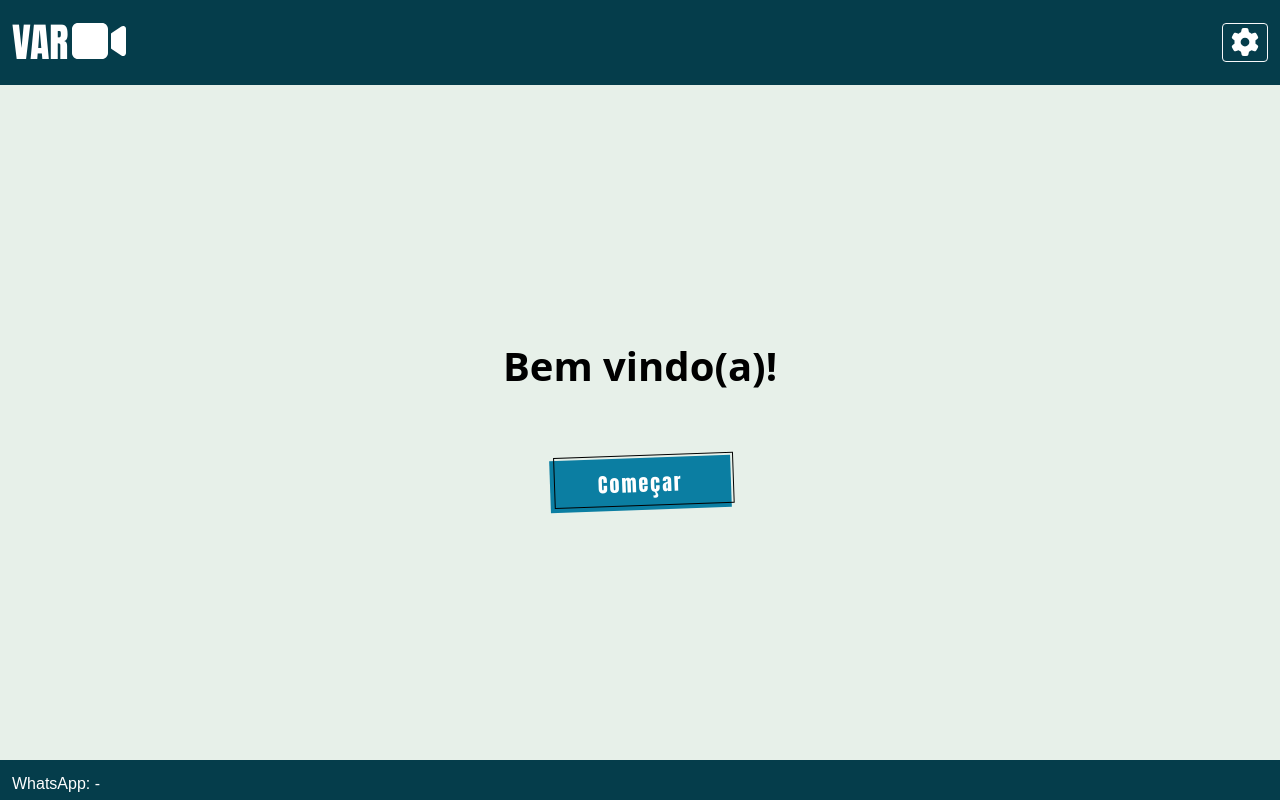
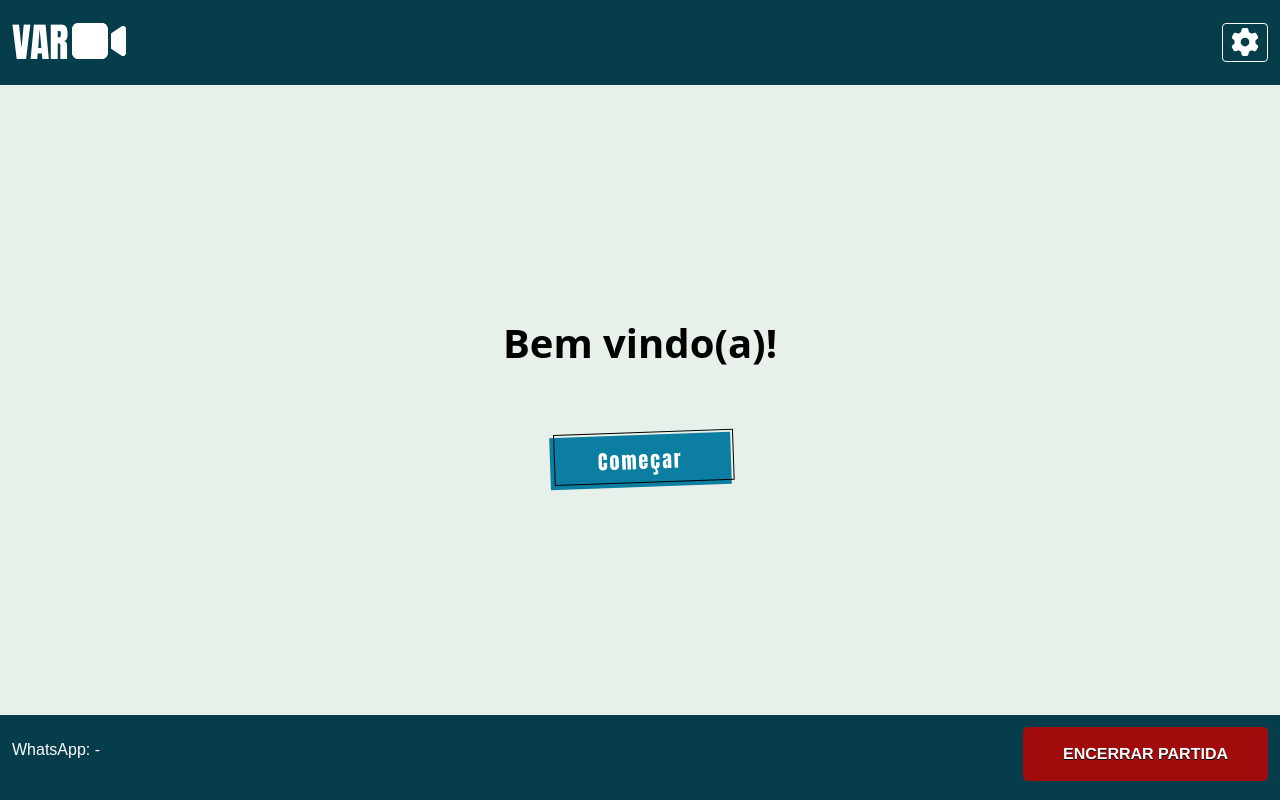
Before and after one commit to guihh98/futcam-front, a React (Create React App) app: page / in a window 1280 px wide. Built offline with nearby package versions, Linux system fonts and the light colour scheme.

Commit message:
feat: add end button on footer and fix small details

```diff
--- a/src/components/buttonPressStyled/index.tsx
+++ b/src/components/buttonPressStyled/index.tsx
@@ -1,4 +1,4 @@
-import { ButtonStyle } from "./styles";
+import { ButtonStyle } from './styles';
 
 export interface ButtonPressProps {
   content: string | JSX.Element
@@ -6,12 +6,21 @@ export interface ButtonPressProps {
   pressColor?: string
   shandowColor?: string
   fontSize?: string
+  className?: string
+  onClick?: () => void
 }
 
-export const ButtonPress = ({content, mainColor, pressColor, shandowColor, fontSize}: ButtonPressProps): JSX.Element => {
+export const ButtonPress = ({content, mainColor, pressColor, shandowColor, fontSize, className, onClick}: ButtonPressProps): JSX.Element => {
   return (
-    <ButtonStyle mainColor={mainColor} pressColor={pressColor} shandowColor={shandowColor} fontSize={fontSize}>
-        <a href="#">{content}</a>
+    <ButtonStyle
+      onClick={onClick}
+      className={className}
+      mainColor={mainColor}
+      pressColor={pressColor}
+      shandowColor={shandowColor}
+      fontSize={fontSize}
+    >
+      <a>{content}</a>
     </ButtonStyle>
   );
 }
--- a/src/components/buttonPressStyled/styles.ts
+++ b/src/components/buttonPressStyled/styles.ts
@@ -1,10 +1,13 @@
-import styled from "styled-components";
+import styled from 'styled-components';
+
+/* As linhas comentadas fazem o efeito do clique e da sombra, desabilitei  temporariamente */
 
 interface ButtonProps {
   mainColor?: string
   pressColor?: string
   shandowColor?: string
   fontSize?: string
+  fontColor?: string
 }
 
 export const ButtonStyle = styled.div<ButtonProps>`
@@ -13,24 +16,24 @@ export const ButtonStyle = styled.div<ButtonProps>`
   margin: 20px;
 
   a {
-    color: white;
+    color: ${(props) => props.fontColor ?? 'white'} !important;
     font-family: Helvetica, sans-serif;
     font-weight: bold;
-    font-size: ${(props) => props.fontSize || '36px'};
+    font-size: ${(props) => props.fontSize ?? '36px'};
     text-align: center;
     text-decoration: none;
-    background-color: ${(props) => props.mainColor || '#053d4b'};
+    background-color: ${(props) => props.mainColor ?? '#053d4b'};
     display: block;
     position: relative;
-    padding: 20px 40px;
+    padding: 15px 40px;
 
     -webkit-tap-highlight-color: rgba(0, 0, 0, 0);
     text-shadow: 0px 1px 0px #000;
     filter: dropshadow(color=#000, offx=0px, offy=1px);
 
-    -webkit-box-shadow: inset 0 1px 0 #ffe5c4, 0 10px 0 ${(props) => props.shandowColor || '#05323D'};
-    -moz-box-shadow: inset 0 1px 0 #ffe5c4, 0 10px 0 ${(props) => props.shandowColor || '#05323D'};
-    box-shadow: inset 0 1px 0 #ffe5c4, 0 10px 0 ${(props) => props.shandowColor || '#05323D'};
+    /* -webkit-box-shadow: inset 0 1px 0 #ffe5c4, 0 10px 0 ${(props) => props.shandowColor ?? '#05323D'}; */
+    /* -moz-box-shadow: inset 0 1px 0 #ffe5c4, 0 10px 0 ${(props) => props.shandowColor ?? '#05323D'}; */
+    /* box-shadow: inset 0 1px 0 #ffe5c4, 0 10px 0 ${(props) => props.shandowColor ?? '#05323D'}; */
 
     -webkit-border-radius: 5px;
     -moz-border-radius: 5px;
@@ -38,12 +41,12 @@ export const ButtonStyle = styled.div<ButtonProps>`
   }
 
   a:active {
-    top: 10px;
-    background-color: ${(props) => props.pressColor || '#2DB9EA'};
+    /* top: 5px; */
+    background-color: ${(props) => props.pressColor ?? '#2DB9EA'};
 
-    -webkit-box-shadow: inset 0 1px 0 #ffe5c4, inset 0 -3px 0 ${(props) => props.shandowColor || '#05323D'};
-    -moz-box-shadow: inset 0 1px 0 #ffe5c4, inset 0 -3pxpx 0 ${(props) => props.shandowColor || '#05323D'};
-    box-shadow: inset 0 1px 0 #ffe5c4, inset 0 -3px 0 ${(props) => props.shandowColor || '#05323D'};
+    /* -webkit-box-shadow: inset 0 1px 0 #ffe5c4, inset 0 -3px 0 ${(props) => props.shandowColor ?? '#05323D'}; */
+    /* -moz-box-shadow: inset 0 1px 0 #ffe5c4, inset 0 -3pxpx 0 ${(props) => props.shandowColor ?? '#05323D'}; */
+    box-shadow: inset 0 1px 0 #ffe5c4, inset 0 -3px 0 ${(props) => props.shandowColor ?? '#05323D'};
   }
 
   :after {
--- a/src/domain/footer/index.tsx
+++ b/src/domain/footer/index.tsx
@@ -1,4 +1,5 @@
-import { FooterContainer } from './styles';
+import { ButtonPress } from '../../components/buttonPressStyled';
+import { FooterContainer, Text } from './styles';
 import { useSelector } from 'react-redux';
 
 export interface FooterProps {
@@ -6,11 +7,15 @@ export interface FooterProps {
 }
 
 export const Footer = (): JSX.Element => {
-    const phoneNumber = useSelector((state: any) => state.startForm.phoneNumber)
-    const userName = useSelector((state: any) => state.startForm.name)
+  const phoneNumber = useSelector((state: any) => state.startForm.phoneNumber)
+  const userName = useSelector((state: any) => state.startForm.name)
   return (
     <FooterContainer>
-      <p>WhatsApp: {phoneNumber} - {userName}</p>
+      <Text>
+        <p>WhatsApp: {phoneNumber} - {userName}</p>
+      </Text>
+      <ButtonPress content='ENCERRAR PARTIDA' className='m-0' mainColor='#a00c0c' pressColor='#d81020' shandowColor='#490a0a' fontSize='1rem' />
     </FooterContainer>
+
   );
 }
--- a/src/domain/footer/styles.ts
+++ b/src/domain/footer/styles.ts
@@ -2,7 +2,7 @@ import styled from 'styled-components';
 
 export const FooterContainer = styled.div`
   width: 100%;
-  height: 40px;
+  height: 85px;
   max-height: 85px;
   background-color: #053d4b;
   display: flex;
@@ -11,8 +11,8 @@ export const FooterContainer = styled.div`
   color: white;
   font-family: Arial, Helvetica, sans-serif;
 `
-export const ButtonsWrapper = styled.div`
+export const Text = styled.div`
   display: flex;
-  justify-content: center;
+  justify-content: start;
   align-items: center;
 `
--- a/src/main/home/styles.ts
+++ b/src/main/home/styles.ts
@@ -5,7 +5,7 @@ export const HomeContainer = styled.div`
 `
 export const RouterWrapper = styled.div`
   width: 100%;
-  height: calc(100% - 125px);
+  height: calc(100% - 170px);
   display: flex;
   justify-content: center;
   align-items: center;
```
